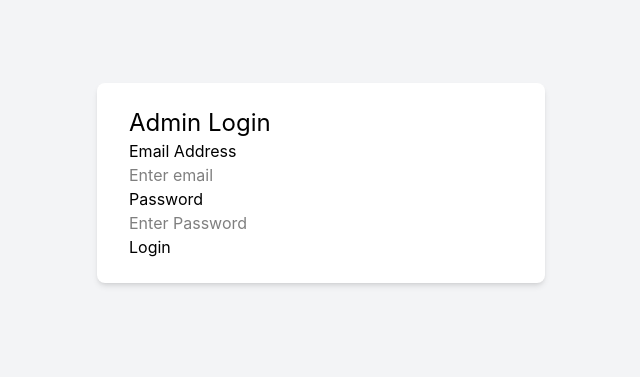
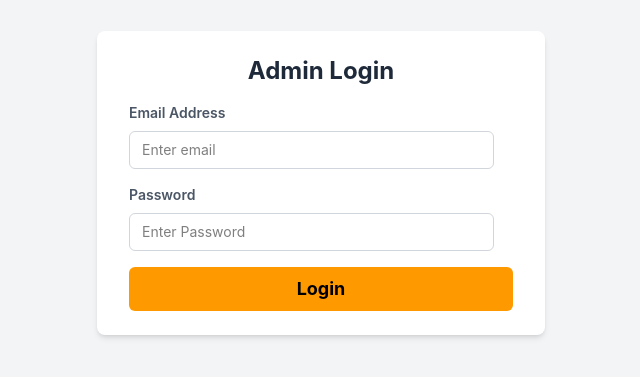
Before and after one commit to Yelle-stack/umami-restaurant-admin, a React (Vite) app: page / in a window 1280 px wide. Shown: the part 217-594 px from the top of the page, without its empty margins (319-959 px from the left). Built offline with nearby package versions, Linux system fonts and the light colour scheme.

Commit message:
Update admin login form

```diff
--- a/src/components/Login.jsx
+++ b/src/components/Login.jsx
@@ -5,17 +5,17 @@ const Login = () => {
     <div>
       <div className='flex justify-center items-center min-h-screen bg-gray-100'>
         <div className='bg-white shadow-md rounded-lg px-8 py-6 w-full max-w-md'>
-          <h1 className='text-2xl'>Admin Login</h1>
+          <h1 className='text-2xl font-bold text-center text-gray-800 mb-4'>Admin Login</h1>
           <form>
-            <div>
-              <p>Email Address</p>
-               <input type="email" placeholder='Enter email' required/>
+            <div className='mb-4'>
+              <p className='text-sm font-semibold text-gray-600 mb-2'>Email Address</p>
+               <input type="email" placeholder='Enter email' required className='w-[95%] px-3 py-2 border border-gray-300 rounded-md text-sm focus:outline-none focus:border-b-gray-800'/>
             </div>
-            <div>
-              <p>Password</p>
-               <input type="password" placeholder='Enter Password' required/>
+            <div className='mb-4'>
+              <p className='text-sm font-semibold text-gray-600 mb-2'>Password</p>
+               <input type="password" placeholder='Enter Password' required className='w-[95%] px-3 py-2 border border-gray-300 rounded-md text-sm focus:outline-none focus:border-b-gray-800'/>
             </div>
-            <button type='submit'>Login</button>
+            <button type='submit' className='w-full px-3 py-2 text-lg font-bold bg-amber-500 rounded-md'>Login</button>
           </form>
         </div>
       </div>
```
